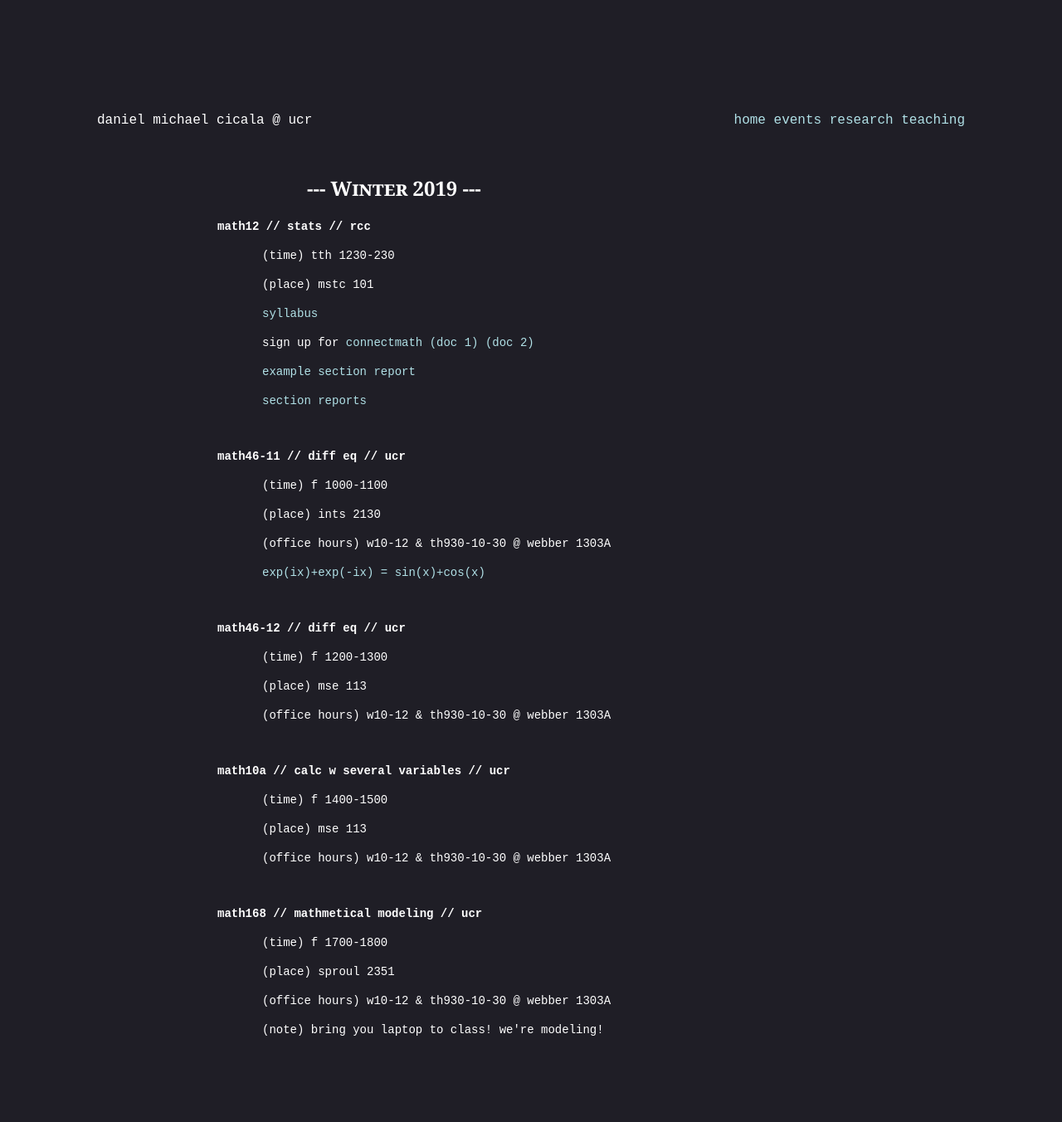
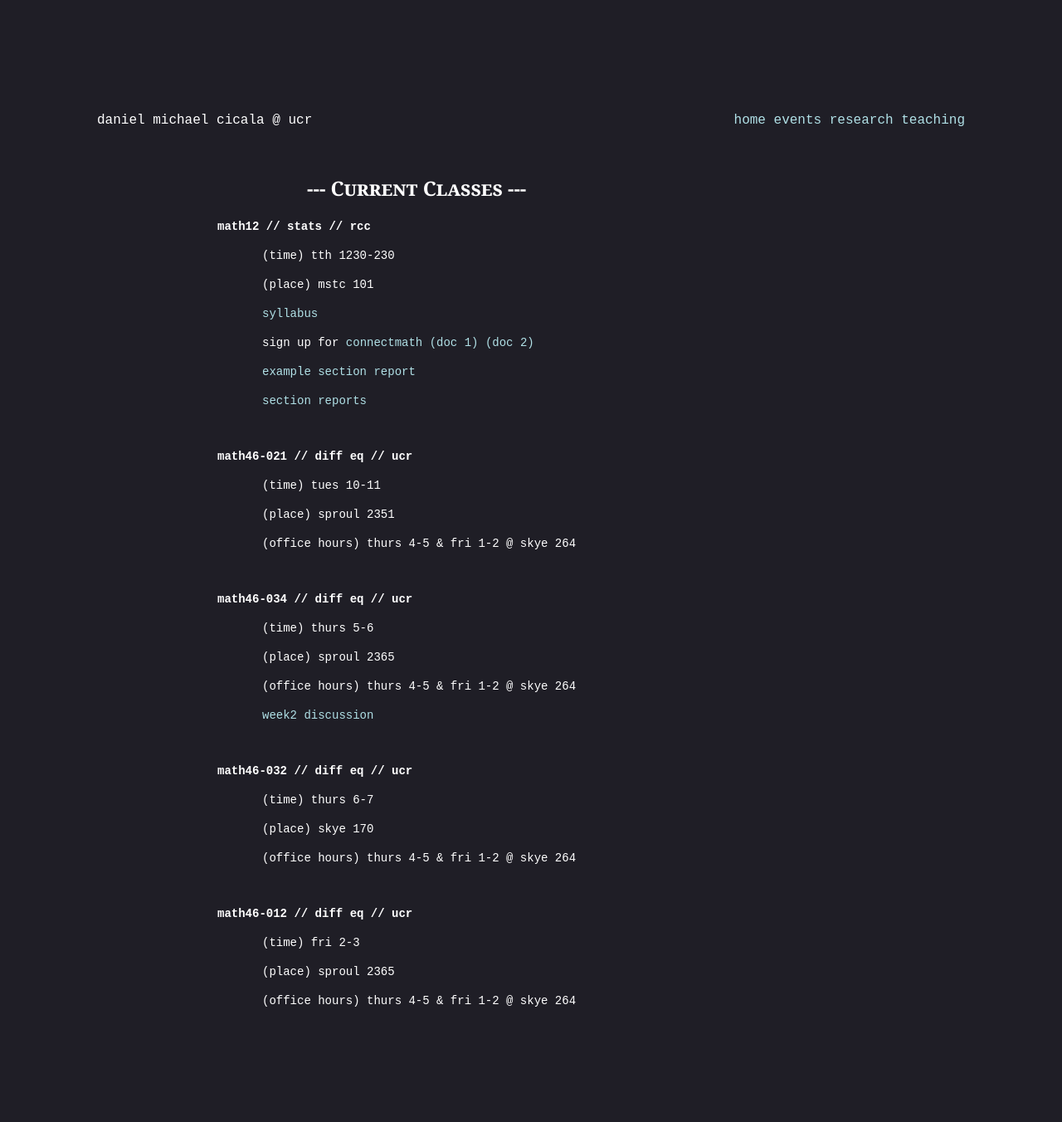
Before and after one commit to danielmichaelcicala/danielmichaelcicala.github.io, a Jekyll site: the page built from teaching/index.html, in a window 1280 px wide. Shown: the whole page at 83% size. Built offline with Jekyll 4.4.1, drawn with Linux system fonts in a browser that asks for light colours.

Commit message:
added sp19 courses

```diff
--- a/teaching/index.html
+++ b/teaching/index.html
@@ -3,10 +3,7 @@ layout: default
 title: teaching
 ---
 
-  <h1> --- Winter 2019 --- </h1>
-
-
-
+  <h1>--- Current Classes ---</h1>
 
     <p class="notab"> <b> math12 // stats // rcc </b> </p>
     <p class="tab"> (time) tth 1230-230 </p>
@@ -32,43 +29,40 @@ title: teaching
 
 
 
-    <p class="notab"> <b> math46-11 // diff eq // ucr </b> </p>
-    <p class="tab"> (time) f 1000-1100  </p>
-    <p class="tab"> (place) ints 2130 </p>
-    <p class="tab"> (office hours) w10-12 &
-      th930-10-30 @ webber 1303A </p>
+    <p class="notab"> <b> math46-021 // diff eq // ucr </b> </p>
+    <p class="tab"> (time) tues 10-11  </p>
+    <p class="tab"> (place) sproul 2351 </p>
+    <p class="tab"> (office hours) thurs 4-5 &
+      fri 1-2 @ skye 264 </p>
+    <br>
+
+
+
+    <p class="notab"> <b> math46-034 // diff eq // ucr </b> </p>
+    <p class="tab"> (time) thurs 5-6 </p>
+    <p class="tab"> (place) sproul 2365 </p>
+    <p class="tab"> (office hours)
+                    thurs 4-5 & fri 1-2 @ skye 264 </p>
     <p class="tab">
-        <a href="/assets/math46w19.pdf"
-	   target="_blank"> exp(ix)+exp(-ix) =
-           sin(x)+cos(x) </a> </p>
+        <a href="/assets/math46_sp19_zhanar_disc1.pdf"
+	   target="_blank"> week2 discussion </a> </p>
+    <br>
+
+
+    <p class="notab"> <b> math46-032 // diff eq // ucr </b> </p>
+    <p class="tab"> (time) thurs 6-7  </p>
+    <p class="tab"> (place) skye 170 </p>
+    <p class="tab"> (office hours)
+                    thurs 4-5 & fri 1-2 @ skye 264 </p>
     <br>
 
 
 
 
 
-    <p class="notab"> <b> math46-12 // diff eq // ucr </b> </p>
-    <p class="tab"> (time) f 1200-1300  </p>
-    <p class="tab"> (place) mse 113 </p>
-    <p class="tab"> (office hours) w10-12 & th930-10-30 @ webber 1303A </p>
+    <p class="notab"> <b>  math46-012 // diff eq // ucr </b></p>
+    <p class="tab"> (time) fri 2-3 </p>
+    <p class="tab"> (place) sproul 2365 </p>
+    <p class="tab"> (office hours)
+                    thurs 4-5 & fri 1-2 @ skye 264 </p>
     <br>
-
-
-
-    <p class="notab"> <b> math10a // calc w several variables // ucr </b> </p>
-    <p class="tab"> (time) f 1400-1500 </p>
-    <p class="tab"> (place) mse 113 </p>
-    <p class="tab"> (office hours) w10-12 & th930-10-30 @ webber 1303A </p>
-    <br>
-
-
-
-
-    <p class="notab"> <b>  math168 // mathmetical modeling // ucr </b> </p>
-    <p class="tab"> (time) f 1700-1800 </p>
-    <p class="tab"> (place) sproul 2351 </p>
-    <p class="tab"> (office hours) w10-12 & th930-10-30 @
-      webber 1303A </p>
-    <p class="tab"> (note) bring you laptop to class! we're
-    modeling! </p?
-    <br>
```
Also changed, not shown: index.html (+5 -8 lines), 1 other file.
